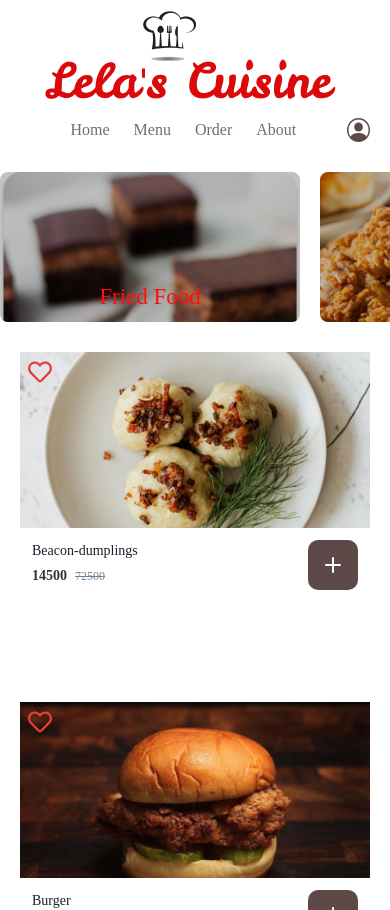
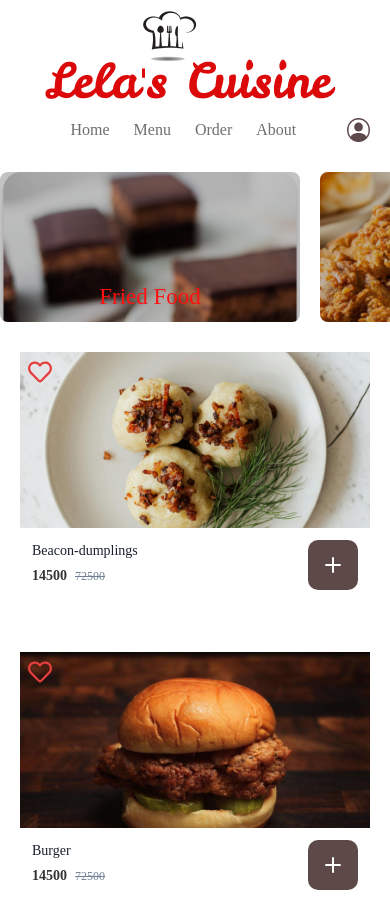
Before and after one commit to David-coding-lab/Lela-s-Cuisine, a React (Vite) app: page / in a window 390 px wide. Shown: the top 910 px of the page. Built offline with nearby package versions, Linux system fonts and the light colour scheme; a web font is replaced by a local one.

Commit message:
Fixed responsive issues for the food card

```diff
--- a/src/pages/Menu.jsx
+++ b/src/pages/Menu.jsx
@@ -1,5 +1,5 @@
 import { AddIcon } from "@chakra-ui/icons";
-import { Box, Flex, IconButton, Text, useMediaQuery } from "@chakra-ui/react";
+import { Box, Flex, IconButton, SimpleGrid, Text, useMediaQuery } from "@chakra-ui/react";
 import { useContext, useEffect, useState } from "react";
 import { FaHeart, FaRegHeart } from "react-icons/fa";
 import { AppContext } from "../AppContex";
@@ -10,7 +10,7 @@ function Menu() {
   const { foods, setFoods, storedFood, setStoredFood, foodType } = useContext(AppContext);
   const [filteredFoods, setFilteredFoods] = useState([]); // State for filtered foods
   const [likedStates, setLikedStates] = useState({}); // State to track liked status for each food
-  const [isSmallScreen] = useMediaQuery("(max-width: 1127px)");
+  const [isSmallScreen] = useMediaQuery("(max-width: 450px)");
 
   // Fetch food data and handle filtering
   useEffect(() => {
@@ -58,15 +58,19 @@ function Menu() {
     }));
   };
 
+   // Things Left to be done
+  // add the ads section
+  // add the cart state and functionality when you click on a food
+
+
+
   return (
-    <Flex
-      w="full"
+    <SimpleGrid
       maxW="100em"
-      paddingInline={isSmallScreen ? "0" : { md: "90px", lg: "30px" }}
-      alignSelf="center"
-      gap={isSmallScreen ? "100px" : "10px"}
-      flexWrap="wrap"
-      justify={isSmallScreen ? "center" : "space-evenly"}
+      columns={{ base: 1, sm: 2, md: 3, lg: 4, xl: 5 }}
+      gridGap='50px'
+      paddingInline='10px'
+      alignSelf='center'
     >
       {loading ? (
         <Flex gap="20px" flexWrap="wrap" justify="space-evenly" align="center">
@@ -77,7 +81,7 @@ function Menu() {
       ) : (
         filteredFoods.map((food) => (
           <Flex
-            w={{ base: "350px", sm: "250px", md: "300px", lg: "350px" }}
+            w={isSmallScreen ? '350px' : 'inherit'}
             h={{ base: "250px", sm: "250px", md: "275px", lg: "300px" }}
             bg="white"
             justifyContent="space-between"
@@ -126,7 +130,7 @@ function Menu() {
           </Flex>
         ))
       )}
-    </Flex>
+    </SimpleGrid>
   );
 }
 
```
Also changed, not shown: src/Components/Ads.jsx (added, +11 -0 lines).
